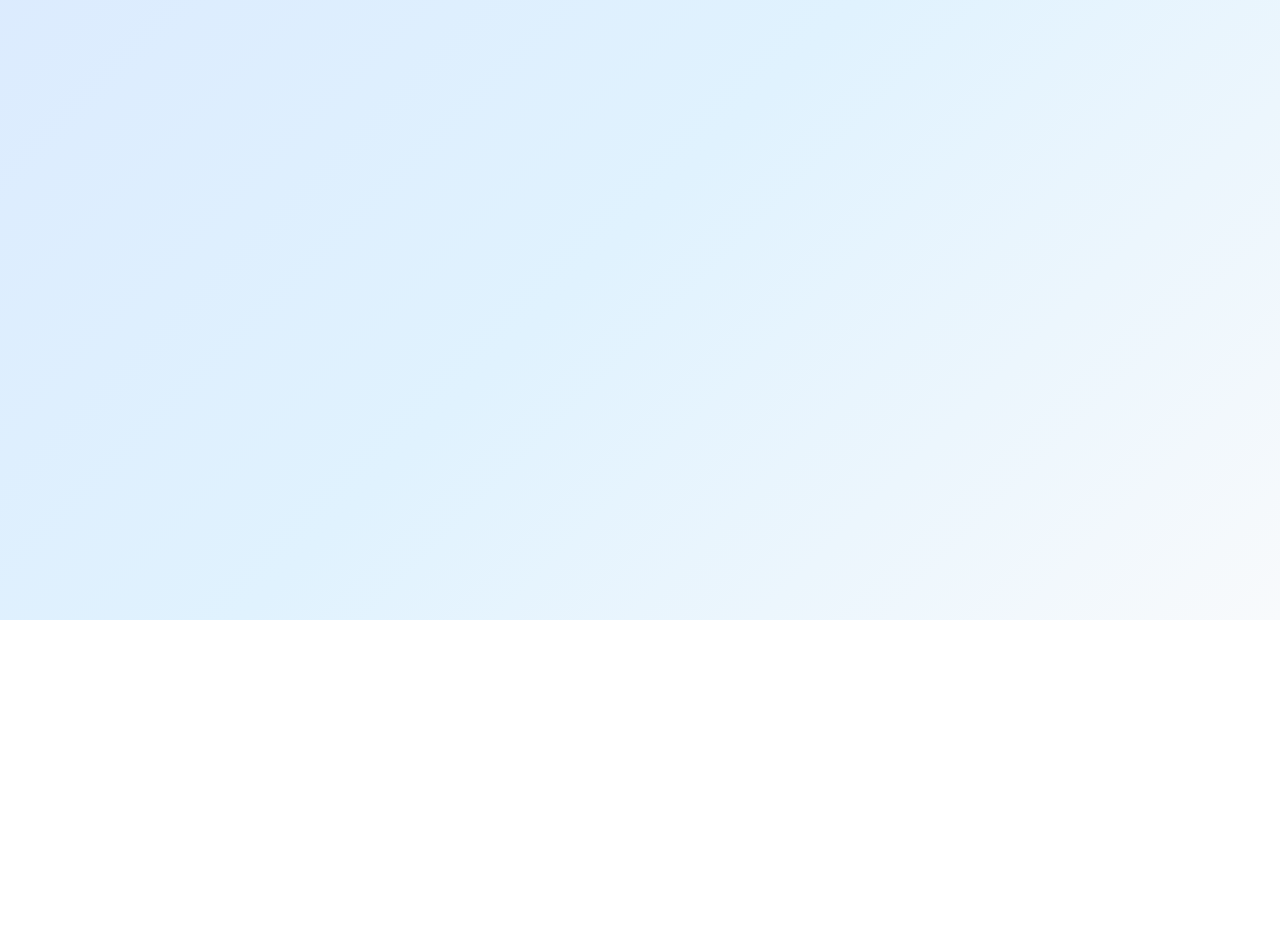
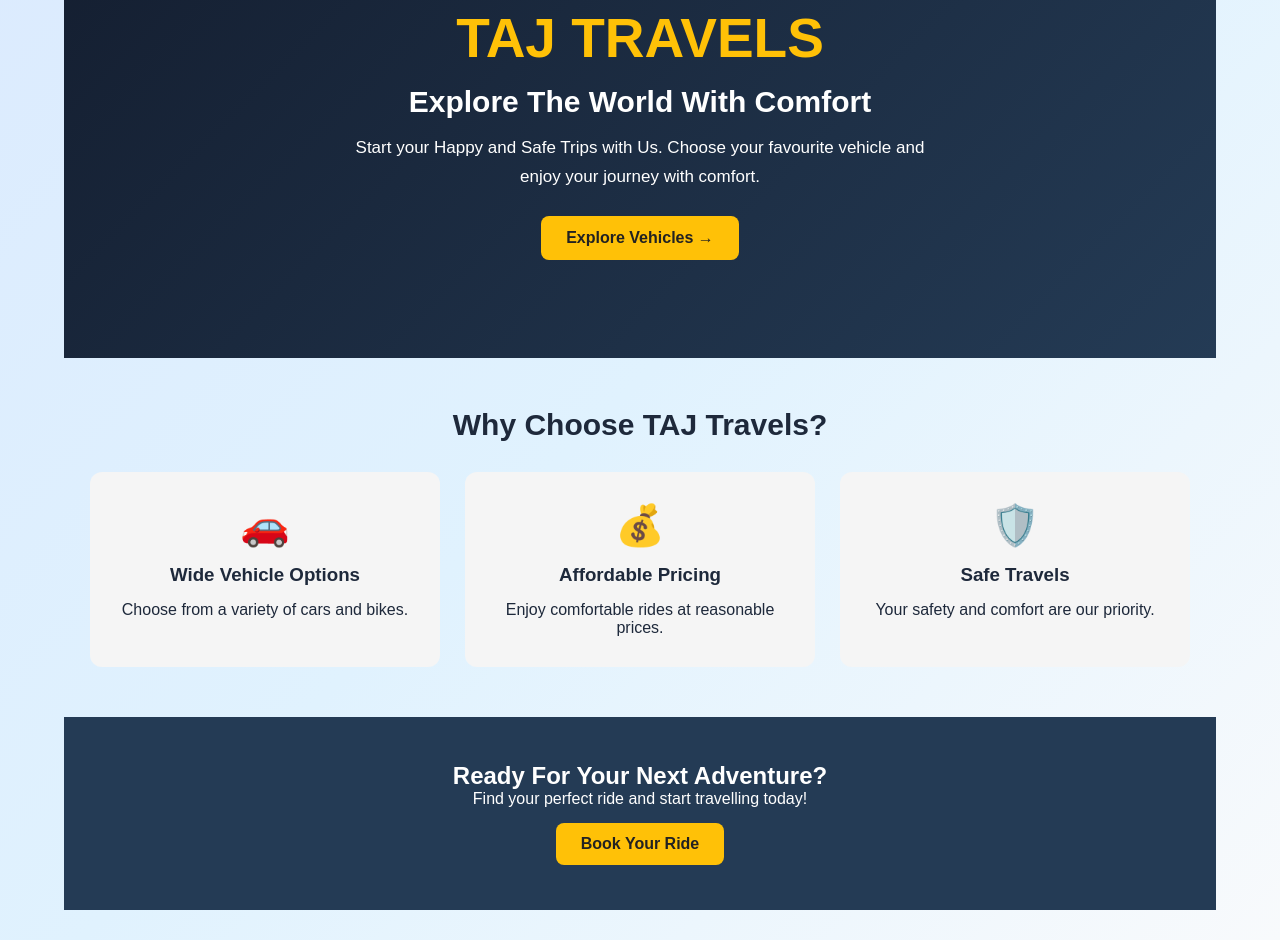
Before and after one commit to koppisettimanoj26-lang/Vehicle_rental_frontend, a React (Vite) app: page / in a window 1280 px wide. Shown: the part 180-1120 px from the top of the page. Before the commit the page ends 800 px from the top, so only its background shows below. Built offline with nearby package versions, Linux system fonts and the light colour scheme.

Commit message:
Functionalities added

```diff
--- a/db.json
+++ b/db.json
@@ -21,7 +21,7 @@
       "category": "SUV",
       "type": "Car",
       "budget": "High",
-      "image": "https://images.unsplash.com/photo-1533473359331-0135ef1b58bf",
+      "image": "https://akm-img-a-in.tosshub.com/indiatoday/images/story/201910/New_Creta_0.png?size=690:388",
       "description": "Comfortable SUV with a stylish design, spacious interiors and excellent driving performance.",
       "fuelType": "Petrol",
       "transmission": "Automatic",
--- a/src/index.css
+++ b/src/index.css
@@ -370,16 +370,27 @@ nav a:hover {
   margin: 8px 0;
 }
 
-.wishlist-content button {
+.wishlist-content button:first-of-type{
   width: 100%;
   padding: 12px;
   margin-top: 15px;
+  margin-bottom: 10px;
   border: none;
   background: crimson;
   color: white;
   border-radius: 8px;
   cursor: pointer;
 }
+.wishlist-content button:last-of-type{
+  width: 100%;
+  background-color: #28a745;
+  color: white;
+  border: none;
+  padding: 12px;
+  border-radius: 8px;
+  cursor: pointer;
+}
+
 
 .wishlist-content button:hover {
   background: darkred;
@@ -410,3 +421,6 @@ nav a:hover {
 .filters select:focus{
   border-color:#0d6efd;
 }
+.submit-btn{
+
+}
--- a/src/pages/Home.jsx
+++ b/src/pages/Home.jsx
@@ -1,11 +1,70 @@
+
+import { Link } from "react-router-dom";
+import "./Home.css";
+
 function Home() {
   return (
-   <div>
+    <div className="home-container">
+
+      {/* Hero Section */}
+      <section className="hero-section">
+
+        <div className="hero-content">
           <h1>TAJ TRAVELS</h1>
+
+          <h2>Explore The World With Comfort</h2>
 
           <p>
             Start your Happy and Safe Trips with Us.
+            Choose your favourite vehicle and enjoy
+            your journey with comfort.
           </p>
+
+          <Link to="/vehicles" className="explore-btn">
+            Explore Vehicles →
+          </Link>
+        </div>
+
+      </section>
+
+      {/* Features Section */}
+      <section className="features-section">
+
+        <h2>Why Choose TAJ Travels?</h2>
+
+        <div className="features-grid">
+
+          <div className="feature-card">
+            <span>🚗</span>
+            <h3>Wide Vehicle Options</h3>
+            <p>Choose from a variety of cars and bikes.</p>
+          </div>
+
+          <div className="feature-card">
+            <span>💰</span>
+            <h3>Affordable Pricing</h3>
+            <p>Enjoy comfortable rides at reasonable prices.</p>
+          </div>
+
+          <div className="feature-card">
+            <span>🛡️</span>
+            <h3>Safe Travels</h3>
+            <p>Your safety and comfort are our priority.</p>
+          </div>
+
+        </div>
+      </section>
+
+      {/* Call to Action */}
+      <section className="cta-section">
+        <h2>Ready For Your Next Adventure?</h2>
+        <p>Find your perfect ride and start travelling today!</p>
+
+        <Link to="/vehicles" className="cta-btn">
+          Book Your Ride
+        </Link>
+      </section>
+
     </div>
   );
 }
--- a/src/pages/Vehicles.jsx
+++ b/src/pages/Vehicles.jsx
@@ -104,7 +104,7 @@ if (sort === "low") {
    <>
      <h1>Popular Vehicles</h1>
 
-     <Link to="/addVehicle">
+     <Link to="/addVehicle" className="submit-btn" style={{marginBottom: '20px',display:"inline-block",width:'20%'}}>
         Add Product
     </Link>
 
--- a/src/pages/Wishlist.jsx
+++ b/src/pages/Wishlist.jsx
@@ -86,6 +86,10 @@ function Wishlist() {
                       Remove
                     </button>
 
+                    <button>
+                      Book Now
+                    </button>
+
                   </div>
 
                 </div>
--- /dev/null
+++ b/src/pages/home.css
@@ -0,0 +1,133 @@
+
+.home-container {
+  width: 100%;
+}
+
+/* Hero Section */
+.hero-section {
+  min-height: 450px;
+  display: flex;
+  align-items: center;
+  justify-content: center;
+  text-align: center;
+  padding: 40px 20px;
+
+  background: linear-gradient(
+    135deg,
+    #141e30,
+    #243b55
+  );
+
+  color: white;
+}
+
+.hero-content h1 {
+  font-size: 55px;
+  color: #ffc107;
+  margin-bottom: 15px;
+}
+
+.hero-content h2 {
+  font-size: 30px;
+  margin-bottom: 15px;
+}
+
+.hero-content p {
+  font-size: 17px;
+  max-width: 600px;
+  line-height: 1.7;
+  margin: 0 auto 25px;
+}
+
+.explore-btn {
+  display: inline-block;
+  background-color: #ffc107;
+  color: #222;
+  padding: 13px 25px;
+  border-radius: 8px;
+  text-decoration: none;
+  font-weight: bold;
+  transition: 0.3s;
+}
+
+.explore-btn:hover {
+  background-color: #e0a800;
+  transform: translateY(-3px);
+}
+
+/* Features Section */
+.features-section {
+  padding: 50px 20px;
+  text-align: center;
+}
+
+.features-section h2 {
+  font-size: 30px;
+  margin-bottom: 30px;
+}
+
+.features-grid {
+  display: grid;
+  grid-template-columns: repeat(3, 1fr);
+  gap: 25px;
+  max-width: 1100px;
+  margin: auto;
+}
+
+.feature-card {
+  padding: 30px 20px;
+  background-color: #f5f5f5;
+  border-radius: 12px;
+  transition: 0.3s;
+}
+
+.feature-card:hover {
+  transform: translateY(-8px);
+  box-shadow: 0 5px 18px rgba(0,0,0,0.15);
+}
+
+.feature-card span {
+  font-size: 40px;
+}
+
+.feature-card h3 {
+  margin: 15px 0;
+}
+
+/* CTA Section */
+.cta-section {
+  background-color: #243b55;
+  color: white;
+  text-align: center;
+  padding: 45px 20px;
+}
+
+.cta-btn {
+  display: inline-block;
+  background-color: #ffc107;
+  color: #222;
+  padding: 12px 25px;
+  border-radius: 8px;
+  text-decoration: none;
+  font-weight: bold;
+  margin-top: 15px;
+}
+
+.cta-btn:hover {
+  background-color: #e0a800;
+}
+
+/* Responsive Design */
+@media (max-width: 768px) {
+  .features-grid {
+    grid-template-columns: 1fr;
+  }
+
+  .hero-content h1 {
+    font-size: 38px;
+  }
+
+  .hero-content h2 {
+    font-size: 23px;
+  }
+}
--- a/src/routes/AppRoutes.jsx
+++ b/src/routes/AppRoutes.jsx
@@ -19,6 +19,8 @@ function AppRoutes() {
       <Route path="/Vehicles" element={<Vehicles />} />
 
       <Route path="/vehicles/:id" element={<VehicleDetails />} />
+
+
 
       <Route
           path="/addVehicle"
@@ -44,7 +46,7 @@ function AppRoutes() {
       />
       <Route
         path="/wishlist"
-        element={<Wishlist />}
+        element={<ProtectedRoute><Wishlist /></ProtectedRoute>}
       />
 
 
```
Lines whose indentation alone changed are shown as unchanged.
